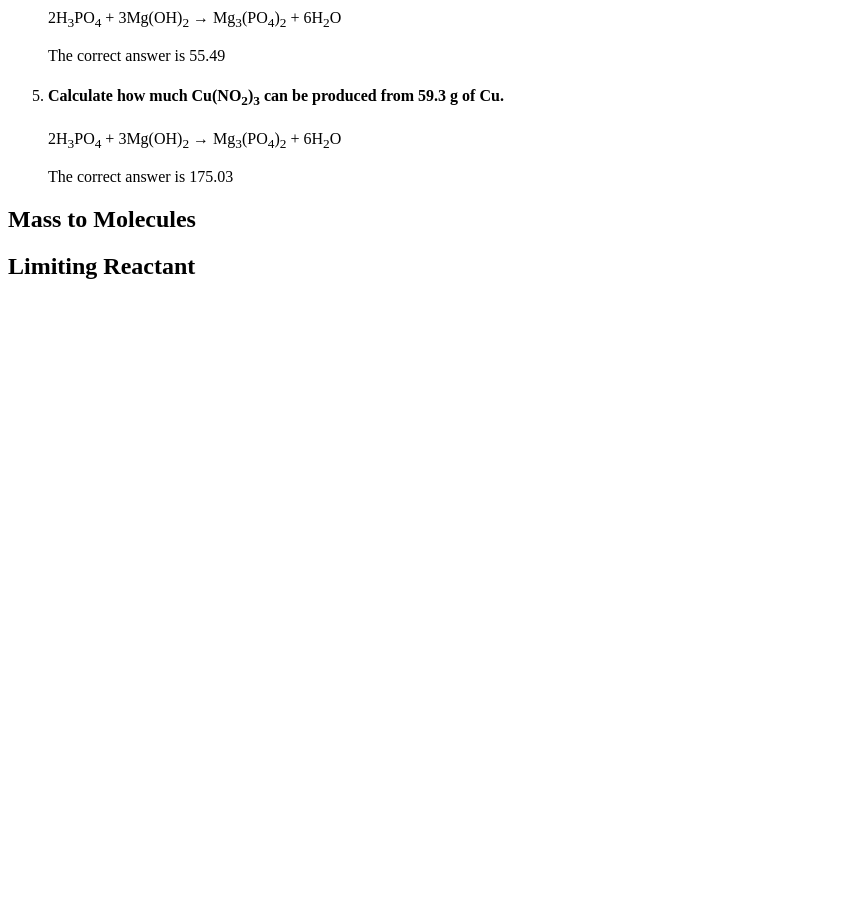
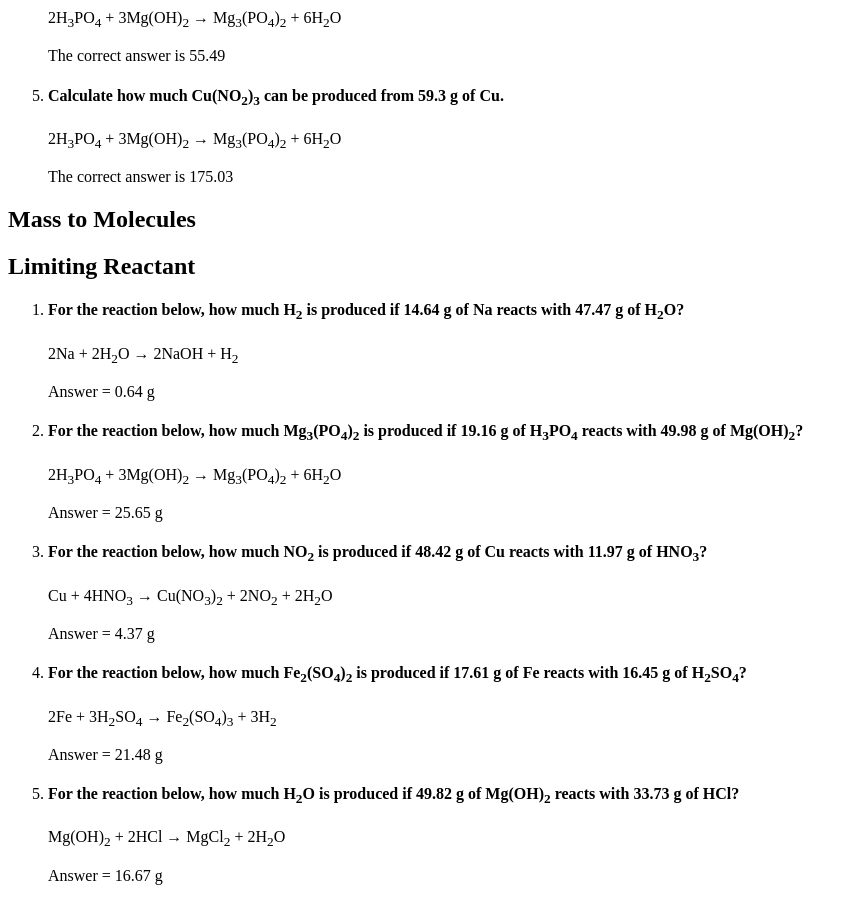
Before and after one commit to momaki9/TPT-Worksheets, a plain HTML site: page Chemistry/stoichiometry/index.html in a window 1280 px wide. Shown: the part 762-1663 px from the top of the page, without its empty margins (0-858 px from the left). Before the commit the page ends 1062 px from the top, so only its background shows below. Drawn offline with Linux system fonts and the light colour scheme.

Commit message:
saving progress

```diff
--- a/Chemistry/sigFigs/globalFunctions.js
+++ b/Chemistry/sigFigs/globalFunctions.js
@@ -96,3 +96,11 @@ const massToMassStoic = function(gMass, stoich1, stoich2, mm1, mm2) {
     const answer = moles2 * mm2;
     return answer;
 };
+
+// write a function that compares two nums and returns the lowest value
+const compareAndReturnSmaller = function(num1, num2){
+    const array = [];
+    array.push(num1, num2);
+    const smallerValue = Math.min(...array);
+    return smallerValue;
+};
--- a/Chemistry/stoichiometry/index.html
+++ b/Chemistry/stoichiometry/index.html
@@ -31,9 +31,17 @@
     </section>
     <section>
         <h2>Limiting Reactant</h2>
+        <ol>
+            <li><h4 id="LR-q1"></h4><p id="eqn1"></p> <p id="ans1"></p></li>
+            <li><h4 id="LR-q2"></h4><p id="eqn2"></p> <p id="ans2"></p></li>
+            <li><h4 id="LR-q3"></h4><p id="eqn3"></p> <p id="ans3"></p></li>
+            <li><h4 id="LR-q4"></h4><p id="eqn4"></p> <p id="ans4"></p></li>
+            <li><h4 id="LR-q5"></h4><p id="eqn5"></p> <p id="ans5"></p></li>
+        </ol>
     </section>
     <script src="script.js"></script>
     <script src="../sigFigs/globalFunctions.js"></script>
     <script src="massTomass.js"></script>
+    <script src="limitingReactant.js"></script>
 </body>
 </html>
--- /dev/null
+++ b/Chemistry/stoichiometry/limitingReactant.js
@@ -0,0 +1,71 @@
+const instanceNums = generateNumArr(11,50,0.01,2)
+const firstMass1 = selectNum(instanceNums);
+const secondMass1 = selectNum(instanceNums);
+const reactionInst1 = randomRxn(reactions);
+
+const firstMass2 = selectNum(instanceNums);
+const secondMass2 = selectNum(instanceNums);
+const reactionInst2 = randomRxn(reactions);
+
+const firstMass3 = selectNum(instanceNums);
+const secondMass3 = selectNum(instanceNums);
+const reactionInst3 = randomRxn(reactions);
+
+const firstMass4 = selectNum(instanceNums);
+const secondMass4 = selectNum(instanceNums);
+const reactionInst4 = randomRxn(reactions);
+
+const firstMass5 = selectNum(instanceNums);
+const secondMass5 = selectNum(instanceNums);
+const reactionInst5 = randomRxn(reactions);
+
+const qText1 = `For the reaction below, how much ${reactionInst1.species[3]} is produced if ${firstMass1} g of ${reactionInst1.species[0]} reacts with ${secondMass1} g of ${reactionInst1.species[1]}?`;
+const qText2 = `For the reaction below, how much ${reactionInst2.species[2]} is produced if ${firstMass2} g of ${reactionInst2.species[0]} reacts with ${secondMass2} g of ${reactionInst2.species[1]}?`;
+const qText3 = `For the reaction below, how much ${reactionInst3.species[3]} is produced if ${firstMass3} g of ${reactionInst3.species[0]} reacts with ${secondMass3} g of ${reactionInst3.species[1]}?`;
+const qText4 = `For the reaction below, how much ${reactionInst4.species[2]} is produced if ${firstMass4} g of ${reactionInst4.species[0]} reacts with ${secondMass4} g of ${reactionInst4.species[1]}?`;
+const qText5 = `For the reaction below, how much ${reactionInst5.species[3]} is produced if ${firstMass5} g of ${reactionInst5.species[0]} reacts with ${secondMass5} g of ${reactionInst5.species[1]}?`;
+
+document.getElementById('LR-q1').innerHTML = qText1;
+document.getElementById('eqn1').innerHTML = reactionInst1.rxn;
+
+document.getElementById('LR-q2').innerHTML = qText2;
+document.getElementById('eqn2').innerHTML = reactionInst2.rxn;
+
+document.getElementById('LR-q3').innerHTML = qText3;
+document.getElementById('eqn3').innerHTML = reactionInst3.rxn;
+
+document.getElementById('LR-q4').innerHTML = qText4;
+document.getElementById('eqn4').innerHTML = reactionInst4.rxn;
+
+document.getElementById('LR-q5').innerHTML = qText5;
+document.getElementById('eqn5').innerHTML = reactionInst5.rxn;
+
+const firstAnswer1 = massToMassStoic(firstMass1, reactionInst1.coefficients[0],reactionInst1.coefficients[3], reactionInst1.molarMass[0], reactionInst1.molarMass[3]);
+const secondAnswer1 = massToMassStoic(secondMass1, reactionInst1.coefficients[1],reactionInst1.coefficients[3], reactionInst1.molarMass[1], reactionInst1.molarMass[3]);
+
+const firstAnswer2 = massToMassStoic(firstMass2, reactionInst2.coefficients[0],reactionInst2.coefficients[2], reactionInst2.molarMass[0], reactionInst2.molarMass[2]);
+const secondAnswer2 = massToMassStoic(secondMass2, reactionInst2.coefficients[1],reactionInst2.coefficients[2], reactionInst2.molarMass[1], reactionInst2.molarMass[2]);
+
+const firstAnswer3 = massToMassStoic(firstMass3, reactionInst3.coefficients[0],reactionInst3.coefficients[3], reactionInst3.molarMass[0], reactionInst3.molarMass[3]);
+const secondAnswer3 = massToMassStoic(secondMass3, reactionInst3.coefficients[1],reactionInst3.coefficients[3], reactionInst3.molarMass[1], reactionInst3.molarMass[3]);
+
+const firstAnswer4 = massToMassStoic(firstMass4, reactionInst4.coefficients[0],reactionInst4.coefficients[2], reactionInst4.molarMass[0], reactionInst4.molarMass[2]);
+const secondAnswer4 = massToMassStoic(secondMass4, reactionInst5.coefficients[1],reactionInst5.coefficients[2], reactionInst5.molarMass[1], reactionInst5.molarMass[2]);
+
+const firstAnswer5 = massToMassStoic(firstMass5, reactionInst5.coefficients[0],reactionInst5.coefficients[3], reactionInst5.molarMass[0], reactionInst5.molarMass[3]);
+const secondAnswer5 = massToMassStoic(secondMass5, reactionInst5.coefficients[1],reactionInst5.coefficients[3], reactionInst5.molarMass[1], reactionInst5.molarMass[3]);
+
+const finalAnswer1 = compareAndReturnSmaller(firstAnswer1, secondAnswer1);
+document.getElementById('ans1').textContent = `Answer = ${finalAnswer1.toFixed(2)} g`;
+
+const finalAnswer2 = compareAndReturnSmaller(firstAnswer2, secondAnswer2);
+document.getElementById('ans2').textContent = `Answer = ${finalAnswer2.toFixed(2)} g`;
+
+const finalAnswer3 = compareAndReturnSmaller(firstAnswer3, secondAnswer3);
+document.getElementById('ans3').textContent = `Answer = ${finalAnswer3.toFixed(2)} g`;
+
+const finalAnswer4 = compareAndReturnSmaller(firstAnswer4, secondAnswer4);
+document.getElementById('ans4').textContent = `Answer = ${finalAnswer4.toFixed(2)} g`;
+
+const finalAnswer5 = compareAndReturnSmaller(firstAnswer5, secondAnswer5);
+document.getElementById('ans5').textContent = `Answer = ${finalAnswer5.toFixed(2)} g`;
```
Also changed, not shown: Chemistry/index.html (+1 -0 lines), Chemistry/practiceQuestions/index.html (added, +16 -0 lines), Chemistry/practiceQuestions/pages/naming/index.html (added, +11 -0 lines), Chemistry/practiceQuestions/pages/stoich/index.html (added, +11 -0 lines), Chemistry/practiceQuestions/script.js (added).
